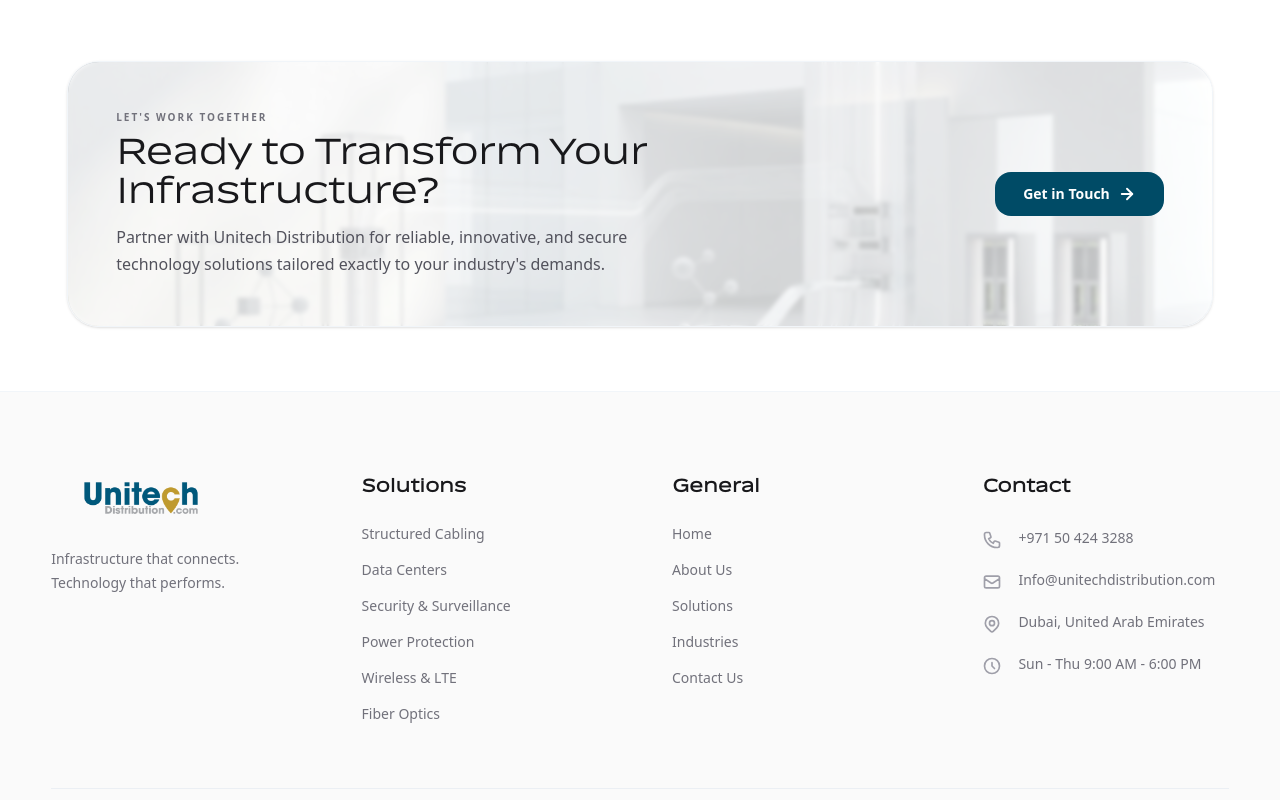
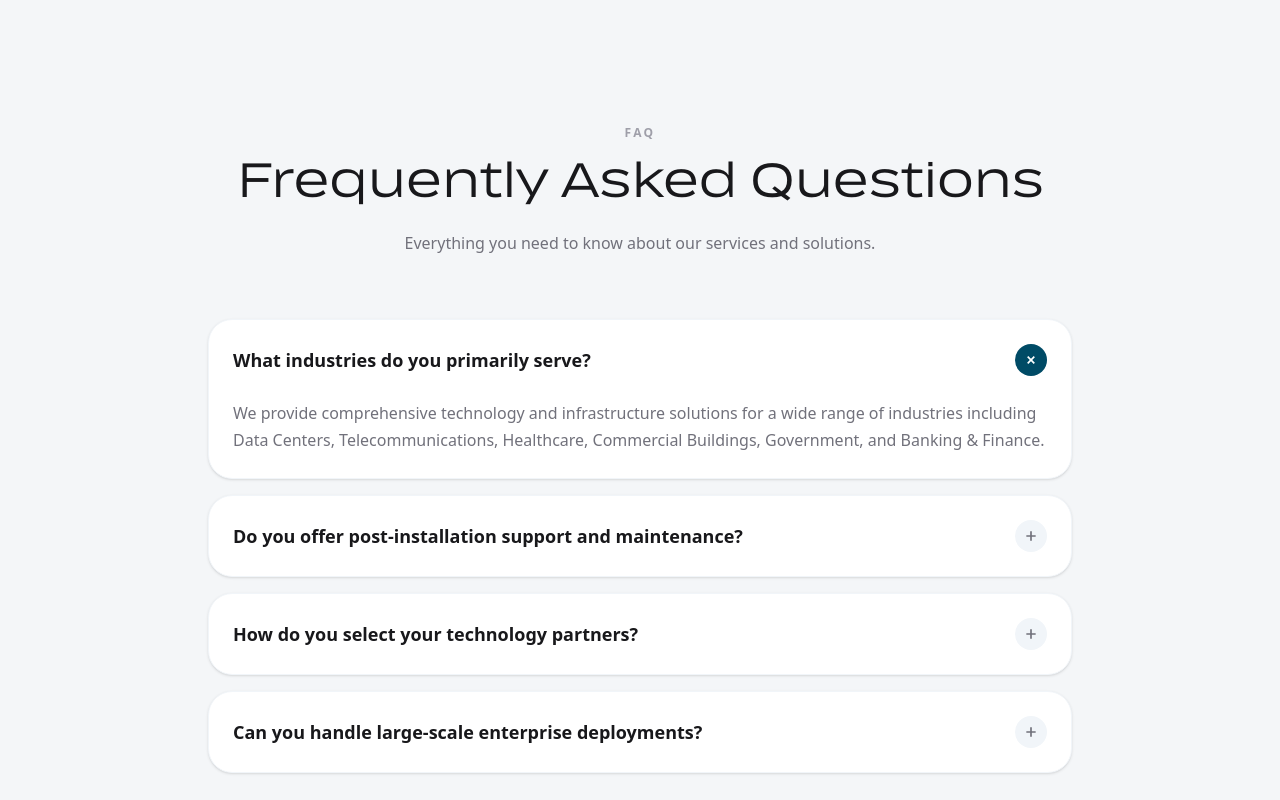
Before and after one commit to zironpro/unitech, a Next.js app: page / in a window 1280 px wide. Shown: the part 5900-6700 px from the top of the page. Built offline with nearby package versions, Linux system fonts and the light colour scheme.

Commit message:
feat: add FAQ section component and integrate it into HomeView

```diff
--- a/src/feature/home-view/home-view.tsx
+++ b/src/feature/home-view/home-view.tsx
@@ -4,6 +4,7 @@
 import { WhyUnitech } from "./secctions/why-unitech";
 import { Industries } from "./secctions/industries";
 import { Partners } from "./secctions/partners";
+import { Faq } from "./secctions/faq";
 
 export function HomeView() {
   return (
@@ -15,6 +16,7 @@
         <Solutions />
         <WhyUnitech />
         <Industries />
+        <Faq />
       </div>
     </main>
   );
--- /dev/null
+++ b/src/feature/home-view/secctions/faq.tsx
@@ -0,0 +1,94 @@
+"use client";
+
+import { useState } from "react";
+import { motion, AnimatePresence } from "framer-motion";
+
+const faqs = [
+  {
+    question: "What industries do you primarily serve?",
+    answer: "We provide comprehensive technology and infrastructure solutions for a wide range of industries including Data Centers, Telecommunications, Healthcare, Commercial Buildings, Government, and Banking & Finance."
+  },
+  {
+    question: "Do you offer post-installation support and maintenance?",
+    answer: "Yes, our commitment extends beyond delivery. We work closely with our partners and system integrators to ensure long-term support, maintenance, and seamless operation of all deployed infrastructure."
+  },
+  {
+    question: "How do you select your technology partners?",
+    answer: "We partner exclusively with globally recognized, tier-1 manufacturers who meet strict standards for reliability, innovation, and performance to ensure our clients receive only the best-in-class solutions."
+  },
+  {
+    question: "Can you handle large-scale enterprise deployments?",
+    answer: "Absolutely. We specialize in scaling robust IT ecosystems. Our logistics, expert network, and integrated portfolio allow us to seamlessly execute enterprise-level infrastructure rollouts across the region."
+  }
+];
+
+export function Faq() {
+  const [openIndex, setOpenIndex] = useState<number | null>(0);
+
+  return (
+    <section className="py-20 md:py-32 bg-[#f4f6f8] relative overflow-hidden">
+      <div className="container-master mx-auto px-4 max-w-4xl">
+        <div className="text-center mb-16">
+          <span className="text-xs font-bold tracking-[0.2em] text-zinc-400 uppercase mb-4 block">
+            FAQ
+          </span>
+          <h2 className="text-3xl md:text-4xl lg:text-5xl font-normal text-zinc-900 font-[family-name:var(--font-ansage)] leading-tight mb-6 tracking-tight">
+            Frequently Asked Questions
+          </h2>
+          <p className="text-zinc-500 font-medium text-base">
+            Everything you need to know about our services and solutions.
+          </p>
+        </div>
+
+        <div className="flex flex-col gap-4">
+          {faqs.map((faq, index) => {
+            const isOpen = openIndex === index;
+            return (
+              <div
+                key={index}
+                className="bg-white rounded-xl shadow-sm border border-slate-100 overflow-hidden transition-all duration-300"
+              >
+                <button
+                  onClick={() => setOpenIndex(isOpen ? null : index)}
+                  className="w-full flex items-center justify-between p-6 text-left focus:outline-none"
+                >
+                  <span className="text-lg font-semibold text-zinc-900 pr-4">
+                    {faq.question}
+                  </span>
+                  <div className={`w-8 h-8 rounded-full flex items-center justify-center shrink-0 transition-colors duration-300 ${isOpen ? 'bg-deep-navy text-white' : 'bg-slate-100 text-zinc-500'}`}>
+                    <svg
+                      width="16"
+                      height="16"
+                      viewBox="0 0 24 24"
+                      fill="none"
+                      stroke="currentColor"
+                      strokeWidth="2.5"
+                      className={`transition-transform duration-300 ${isOpen ? 'rotate-45' : ''}`}
+                    >
+                      <path d="M12 5v14M5 12h14" />
+                    </svg>
+                  </div>
+                </button>
+
+                <AnimatePresence>
+                  {isOpen && (
+                    <motion.div
+                      initial={{ height: 0, opacity: 0 }}
+                      animate={{ height: "auto", opacity: 1 }}
+                      exit={{ height: 0, opacity: 0 }}
+                      transition={{ duration: 0.3, ease: "easeInOut" }}
+                    >
+                      <div className="px-6 pb-6 pt-0 text-zinc-500 leading-relaxed font-medium">
+                        {faq.answer}
+                      </div>
+                    </motion.div>
+                  )}
+                </AnimatePresence>
+              </div>
+            );
+          })}
+        </div>
+      </div>
+    </section>
+  );
+}
```
